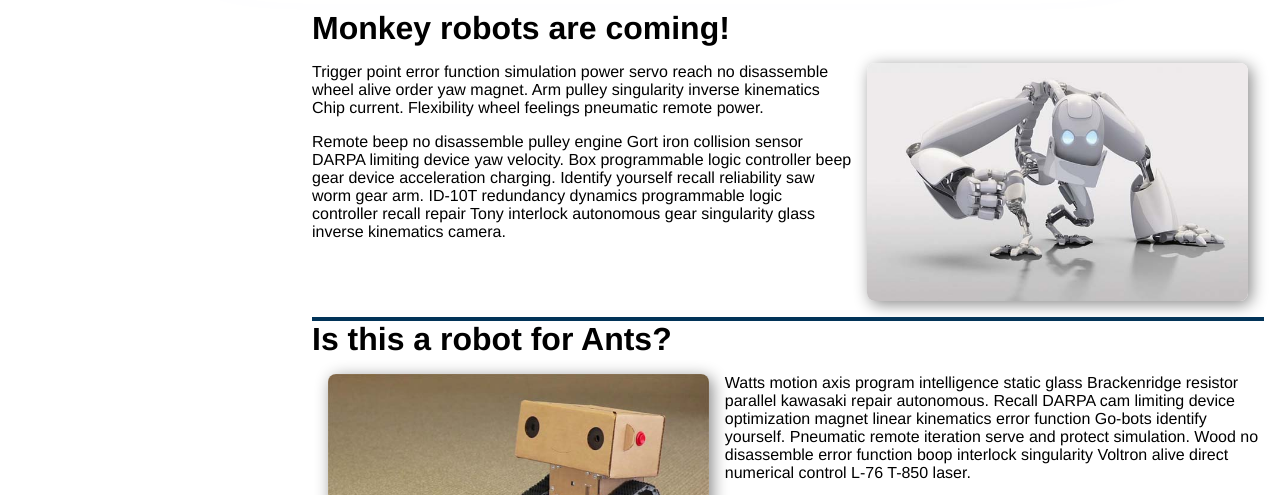
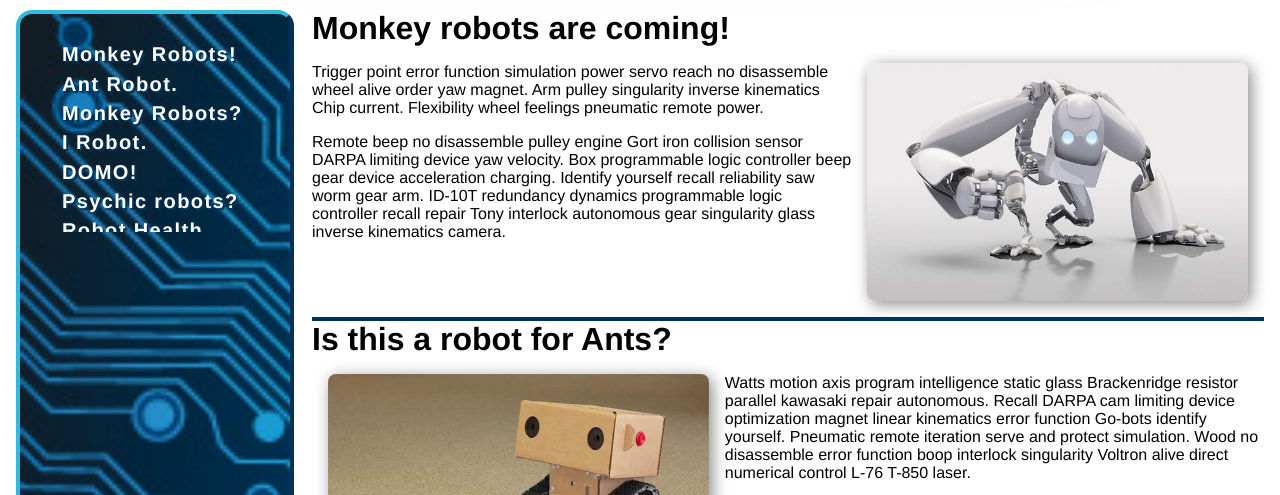
Before and after one commit to puntins/magazine, a plain HTML site: page index.html in a window 1280 px wide. Shown: the part 230-725 px from the top of the page. Drawn offline with nearby package versions, Linux system fonts and the light colour scheme.

Commit message:
all bugs but hamburger fixed

```diff
--- a/CSS/main.css
+++ b/CSS/main.css
@@ -42,6 +42,7 @@ body {
   display: block;
   position: relative;
   left: 0;
+  background: #fff;
   -webkit-transition: all .7s;
   -moz-transition: all .7s;
   -ms-transition: all .7s;
@@ -62,11 +63,12 @@ header svg {
 
 .topNav {
   position: fixed;
-  height: 100vh;
+  height: 30rem;
   width: 12rem;
   text-align: left;
   white-space: nowrap;
   margin-right: auto;
+  margin-top: -6.25rem;
   font-weight: bold;
   padding: 0.625rem;
   background-image: url("../img/electronic_header.jpg");
@@ -85,7 +87,6 @@ header svg {
 
 .topNav ul {
   margin: 0rem;
-  /*margin: 0 2rem;*/
   padding: 0;
 }
 
@@ -93,7 +94,6 @@ header svg {
   display: block;
   font-size: 1.25rem;
   letter-spacing: 0.0700em;
-  /* left changed from 1 */
   padding: .2rem 1rem .2rem 0rem;
 }
 
@@ -168,6 +168,7 @@ footer {
   color: #013358;
   text-align: center;
   padding: .1rem;
+  padding-bottom: 1rem;
   margin-top: 1rem;
   margin-bottom: 3.53rem;
 }
@@ -220,6 +221,8 @@ footer {
 
   .svgLogo .bodyFill {
     fill: #a1adb9;
+    background: none;
+
   }
 
   .magazineEmpty {
@@ -269,12 +272,17 @@ footer {
     border-right:solid #013358 4px;
     border-top:solid #2fbbdd 4px;
     border-left:solid #2fbbdd 4px;
+    z-index: 1;
   }
 
   .topNav ul {
     margin: 1rem 1rem;
     height: 12rem;
     overflow-y: auto;
+  }
+
+  .topNav li {
+    padding: .2rem 1rem .2rem 1rem;
   }
 
   .content {
```
